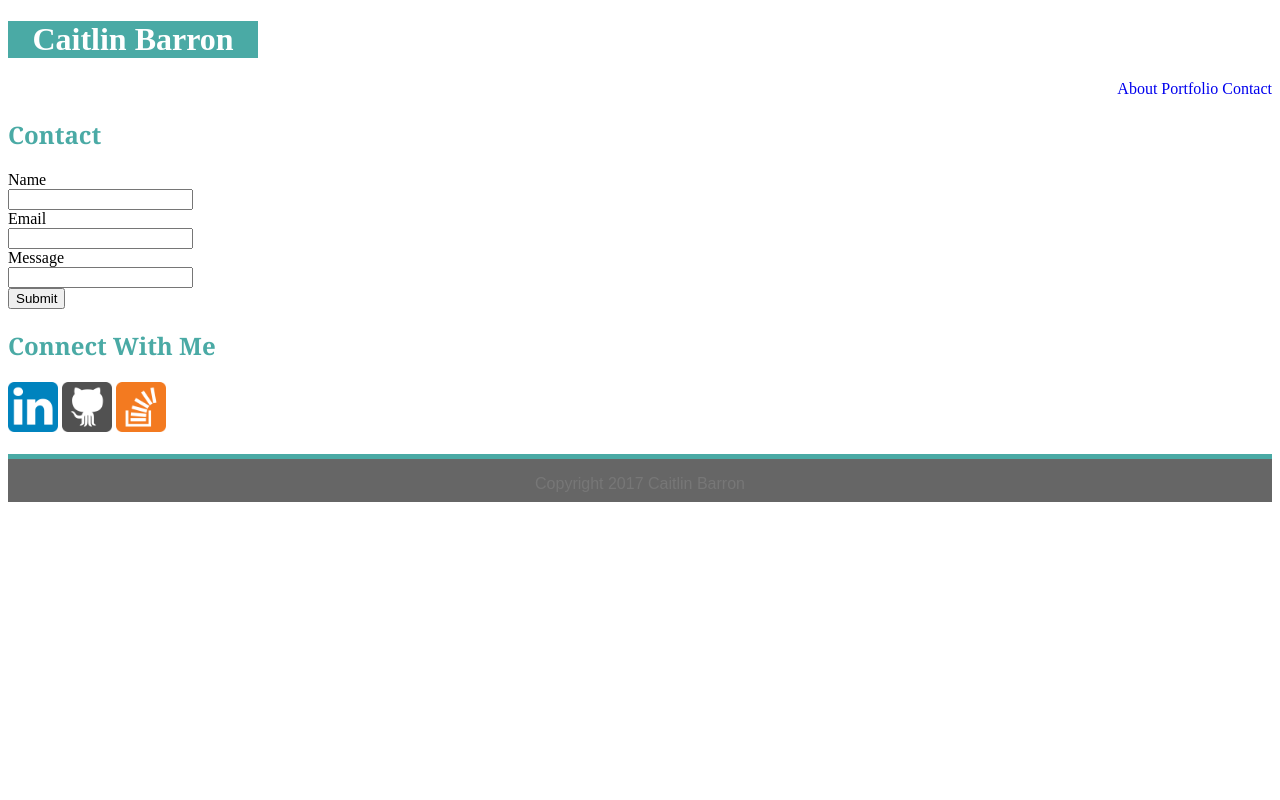
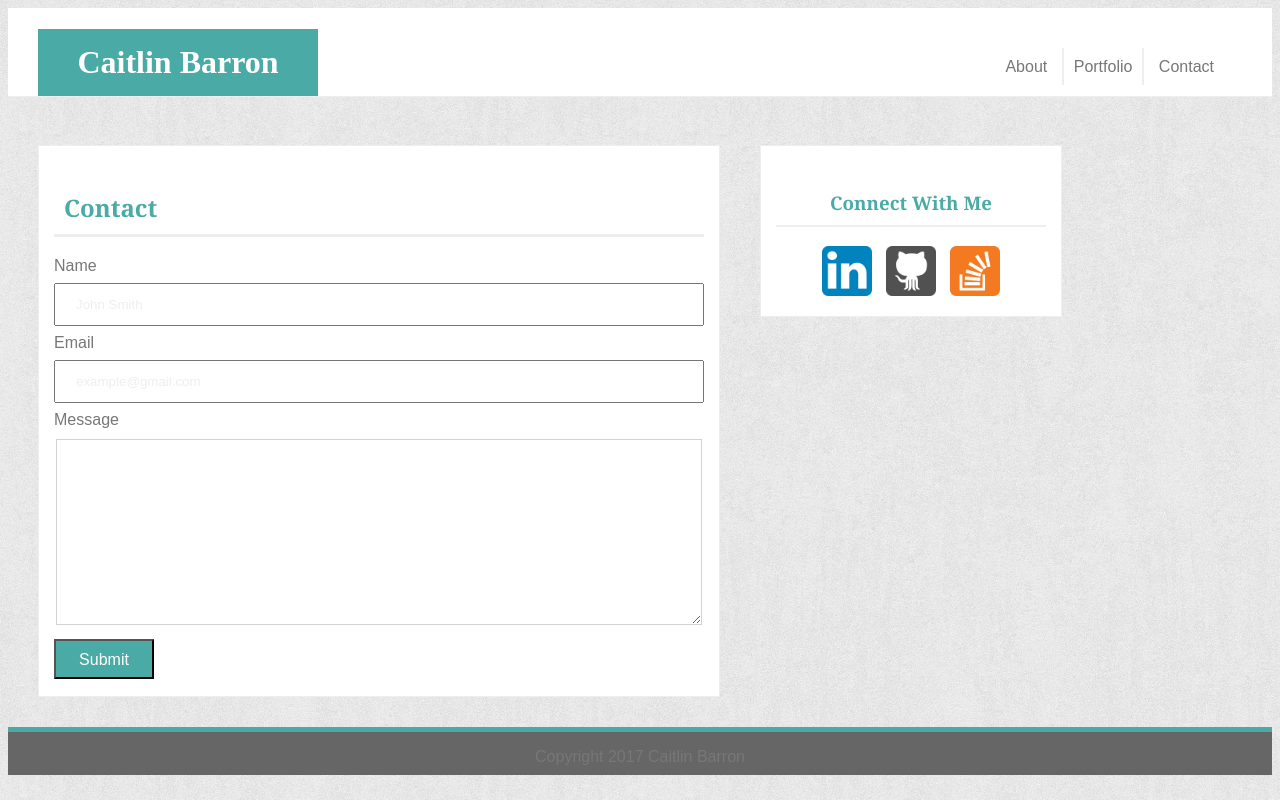
Before and after one commit to barroncn/Basic-Portfolio, a plain HTML site: page contact.html in a window 1280 px wide. Drawn offline with Linux system fonts and the light colour scheme.

Commit message:
Most of the CSS complete

```diff
--- a/assets/css/style.css
+++ b/assets/css/style.css
@@ -1,12 +1,39 @@
+header{
+	background-color: #ffffff;
+	border-style: solid;
+	border-color: #eee;
+	border-width: 0px 0px 1px 0px;
+}
+
+h1{
+	color: #ffffff;
+	background-color: #4aaaa5;
+	width: 250px;
+	text-align: center;
+	float: left;
+	padding: 15px;
+	margin-bottom: 0px;
+	margin-left: 30px;
+}
+
 h2{
 	font-family: 'Georgia', Times, Times New Roman, serif;
 	color: #4aaaa5;
 	background-color: #ffffff;
-	border-color: #cccccc;
+	border-color: #eee;
+	border-style: solid;
+	border-width: 0px 0px 3px 0px;
+	padding: 10px;
 }
 
-footer{
-	background-color: #666666;
+h3{
+	font-family: 'Georgia', Times, Times New Roman, serif;
+	color: #4aaaa5;
+	background-color: #ffffff;
+	border-color: #eee;
+	border-style: solid;
+	border-width: 0px 0px 2px 0px;
+	padding: 10px;
 }
 
 p{
@@ -19,11 +46,27 @@ div{
 	border-color: #dddddd;
 }
 
-h1{
-	color: #ffffff;
-	background-color: #4aaaa5;
-	width: 250px;
-	text-align: center;
+body {
+	background-image: url("../images/soft_wallpaper.png");
+}
+
+a:link{
+	color: #777777;
+	text-decoration: none;
+}
+
+a:visited{
+	color: #777777;
+	text-decoration: none;
+}
+
+a:hover{
+	color: #777777;
+	text-decoration: underline;
+}
+
+a:active{
+	color: #777777;
 }
 
 footer{
@@ -37,55 +80,183 @@ footer{
 	position:relative;
     bottom:0;
     width:100%;
+    clear: both;
 }
 
-body {
-	background-image: url ("../images/seamless_paper_texture.png")
+.menu{
+	font-family: 'Arial', 'Helvetica Neue', Helvetica, sans-serif;
+	color: #777777;
+	float: right;
+	text-decoration: none;
+	padding-top: 50px;
+	padding-right: 30px;
+	margin-right: 28px;
 	}
 
-a:link {
-	text-decoration: none;
+#portfolio{
+	border-style: solid;
+	border-width: 0px 2px 0px 2px;
+	border-color: #eee;
+	padding: 10px;
+	margin: 10px;
 }
 
-a: visited {
-	text-decoration: none;
+.connectwithme{
+	float: left;
+	width: 270px;
+	height: 140px;
+	margin: 30px 30px 10px 10px;
+	padding: 15px;
+	text-align: center;
+	border: 1px solid #eee;
 }
 
-a: hover {
-	text-decoration: underline;
+#gith{
+	margin-left: 10px;
+	margin-right: 10px;
 }
 
-a: active {
-	text-decoration: underline;
+#aboutmepicbox{
+	width: 650px;
+	float: left;
+	background-color: #ffffff;
+	padding: 15px;
+	margin: 30px 30px 50px 30px;
+	border: 1px solid #eee;
 }
 
-.label{
+#biopic{
+	float: left;
+	margin: 15px;
+}
+
+#aboutme{
+	padding: 10px;
+	margin: 10px 15px 10px 30px;
+	line-height: 30px;
+}
+
+.portfoliolinks{
+	width: 650px;
+	float: left;
+	background-color: #ffffff;
+	padding: 15px;
+	margin: 30px;
+	border: 1px solid #eee;
+}
+
+.imageone{
+	position: relative;
+	text-align: center
+}
+
+.labelone{
+	position: absolute;
+	bottom: 10px;
+	left: 0;
 	color: #ffffff;
 	background-color: #4aaaa5;
 	}
 
-.menu{
-	float: right;
-	vertical-align: top;
-	text-decoration: none;
+.imagetwo{
+	position: relative;
+	text-align: center
 }
 
-.container{
-
+.labeltwo{
+	position: absolute;
+	bottom: 10px;
+	left: 0;
+	color: #ffffff;
+	background-color: #4aaaa5;
 	}
 
-.portfoliolinks{
-
+.imagethree{
+	position: relative;
+	text-align: center
 }
 
-.connectwithme{
-
+.labelthree{
+	position: absolute;
+	bottom: 10px;
+	left: 0;
+	color: #ffffff;
+	background-color: #4aaaa5;
 	}
 
-#biopic{
-
+.imagefour{
+	position: relative;
+	text-align: center
 }
 
-#aboutme{
+.labelfour{
+	position: absolute;
+	bottom: 10px;
+	left: 0;
+	color: #ffffff;
+	background-color: #4aaaa5;
+	}
 
+.imagefive{
+	position: relative;
+	text-align: center
 }
+
+.labelfive{
+	position: absolute;
+	bottom: 10px;
+	left: 0;
+	color: #ffffff;
+	background-color: #4aaaa5;
+	}
+
+.contactsection{
+	width: 650px;
+	float: left;
+	height: 520px;
+	background-color: #ffffff;
+	padding: 15px;
+	margin: 30px;
+	border: 1px solid #eee;
+}
+
+#theform{
+	font-family: 'Arial', 'Helvetica Neue', Helvetica, sans-serif;
+	color: #777777;
+	overflow-y: scroll;
+}
+
+input[type=text] {
+	width: 100%;
+	padding: 12px 20px;
+	margin: 8px 0;
+	box-sizing: border-box;
+}
+
+input[type=submit] {
+	background-color: #4aaaa5;
+	color: #ffffff;
+	padding: 10px;
+	width: 100px;
+	height: 40px;
+	font-size: 16px;
+	font-family: 'Arial', 'Helvetica Neue', Helvetica, sans-serif;
+	text-align: center;
+}
+
+textarea{
+	width: 640px;
+	margin: 10px 2px 10px 2px;
+	border: 1px solid lightgray;
+}
+
+::-webkit-input-placeholder { color: #eee; }
+::-moz-placeholder {color: #eee; }
+:-ms-input-placeholder { color: #eee; }
+:-o-input-placeholder { color: #eee; }
+
+.clearfix::after {
+	content:"";
+	display: block;
+	clear: both;
+}
--- a/contact.html
+++ b/contact.html
@@ -8,38 +8,40 @@
 
 <body>
 	<header>
+		<div class="clearfix">
 			<h1>Caitlin Barron</h1>
 
-		<section class="menu">
-		<a href="index.html">About</a>
-		<a href="portfolio.html">Portfolio</a>
-		<a href="contact.html">Contact</a>
-		</section>
+			<div class="menu">
+				<a href="index.html" id="about">About</a>
+				<a href="portfolio.html" id="portfolio">Portfolio</a>
+				<a href="contact.html" id="contact">Contact</a>
+			</div>
+		</div>
 	</header>
 	<br>
-	<div class="container">
 	<div>
+		<div class="contactsection">
 			<h2>Contact</h2>
-		<form>
+			<form id="theform">
 				Name <br>
-			<input type="text" name="First Last"><br>
+				<input type="text" placeholder="John Smith" name="First Last"><br>
 				Email <br>
-			<input type="text" name="Email"><br>
+				<input type="text" placeholder="example@gmail.com" name="Email"><br>
 				Message <br>
-			<input type="text" name="Message Here"><br>
+				<textarea rows="12"></textarea>
+				<br>
 				<input type="submit" value="Submit">
 			</form>
- 	<div>
+ 		</div>
 
 		<div class="connectwithme">
-		<h2>Connect With Me</h2>
+			<h3>Connect With Me</h3>
 			<a href="https://www.linkedin.com/in/caitlin-barron" target="_blank"><img src="assets/images/linkedin-128.png" title="Linked In Icon" width="50" height="50"></a>
-			<a href="https://github.com/barroncn" target="_blank"><img src="assets/images/github-128.png" title="Git Hub Icon" width="50" height="50"></a>
-			<a href="https://stackexchange.com/users/11729743/cbarron" target="_blank"><img src="assets/images/overflow-128.png" title="Stack Overflow Icon" width="50" height="50"></a>
+			<a href="https://github.com/barroncn" alt="_blank"><img id="gith" src="assets/images/github-128.png" alt="Git Hub Icon" width="50" height="50"></a>
+			<a href="https://stackexchange.com/users/11729743/cbarron" target="_blank"><img src="assets/images/overflow-128.png" alt="Stack Overflow Icon" width="50" height="50"></a>
 		</div>
 	</div>
 	<br>
-
 	<footer>
 		<p>Copyright 2017 Caitlin Barron<p>
 	</footer>
```
Also changed, not shown: index.html (+23 -21 lines), portfolio.html (+39 -26 lines), assets/images/regal.png (added), assets/images/soft_wallpaper.png (added), assets/images/stonehaven.png (added), 2 other files. Lines whose indentation alone changed are shown as unchanged.
